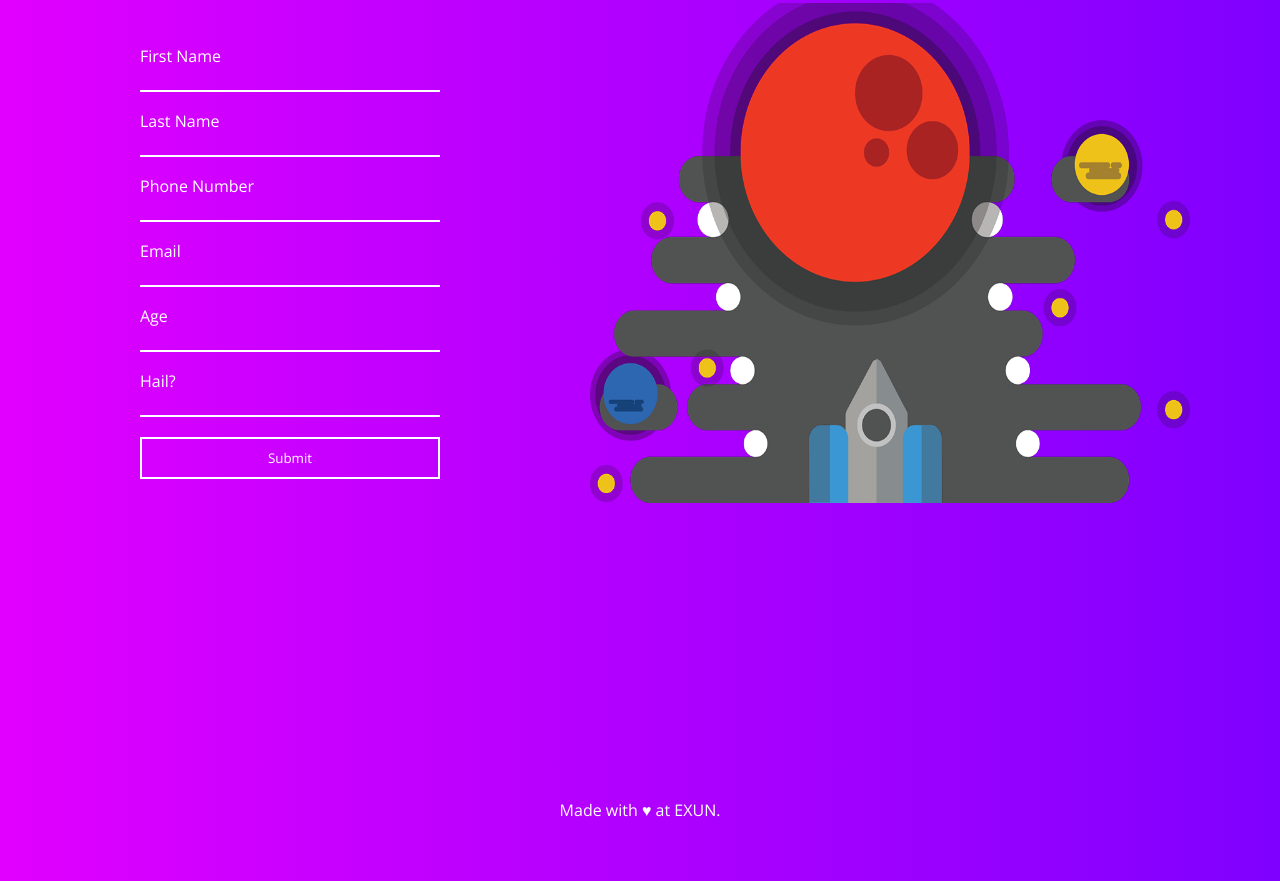
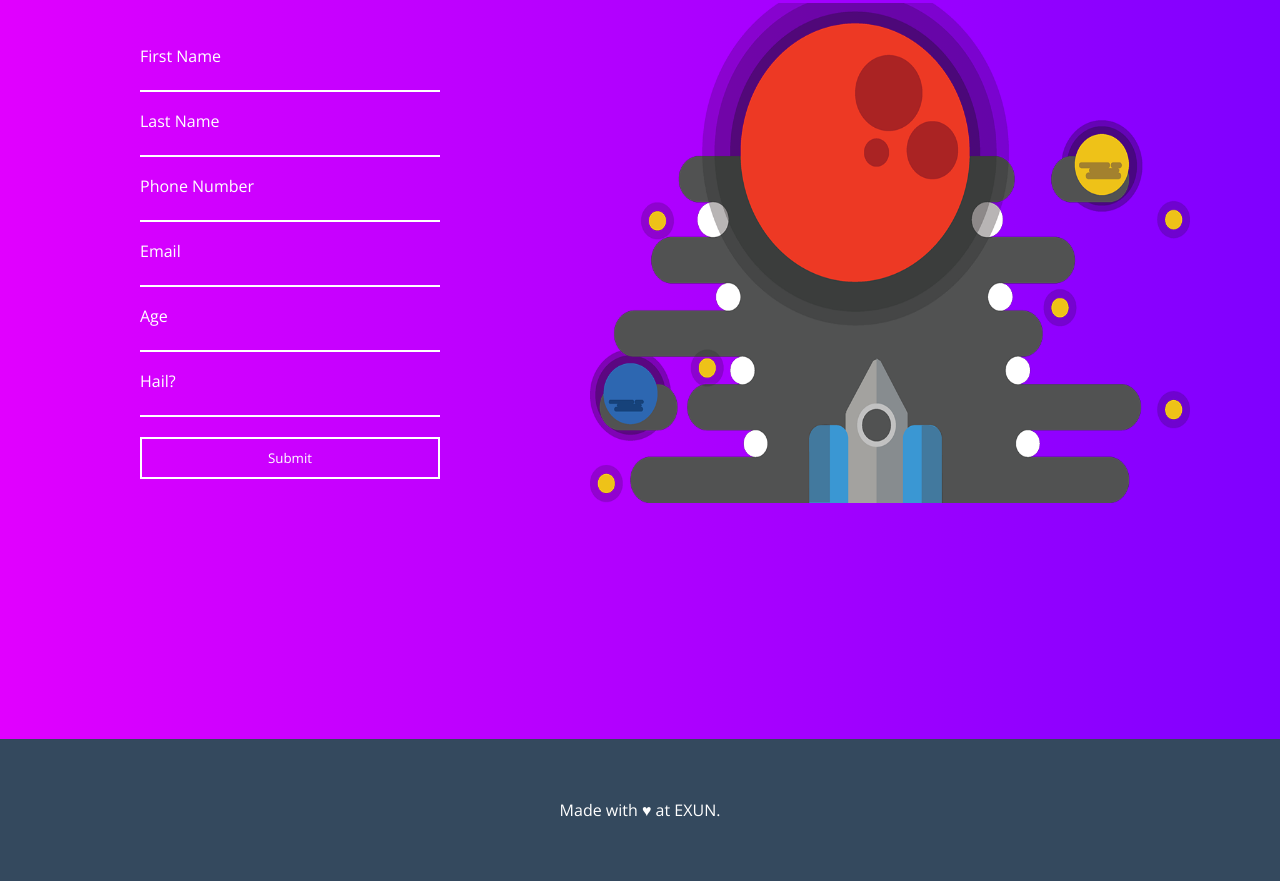
Before and after one commit to Tanvish/finalentry, a plain HTML site: page index2.html in a window 1280 px wide. Shown: the part 4569-5450 px from the top of the page. Drawn offline with nearby package versions, Linux system fonts and the light colour scheme.

Commit message:
Update style.css

```diff
--- a/style.css
+++ b/style.css
@@ -367,7 +367,7 @@ button:hover:after{
 }
 
 .footer{
-
+	background:rgba(52, 73, 94,1.0);
 	color: white;
 	padding-top: 60px;
 	padding-bottom: 60px;
```
